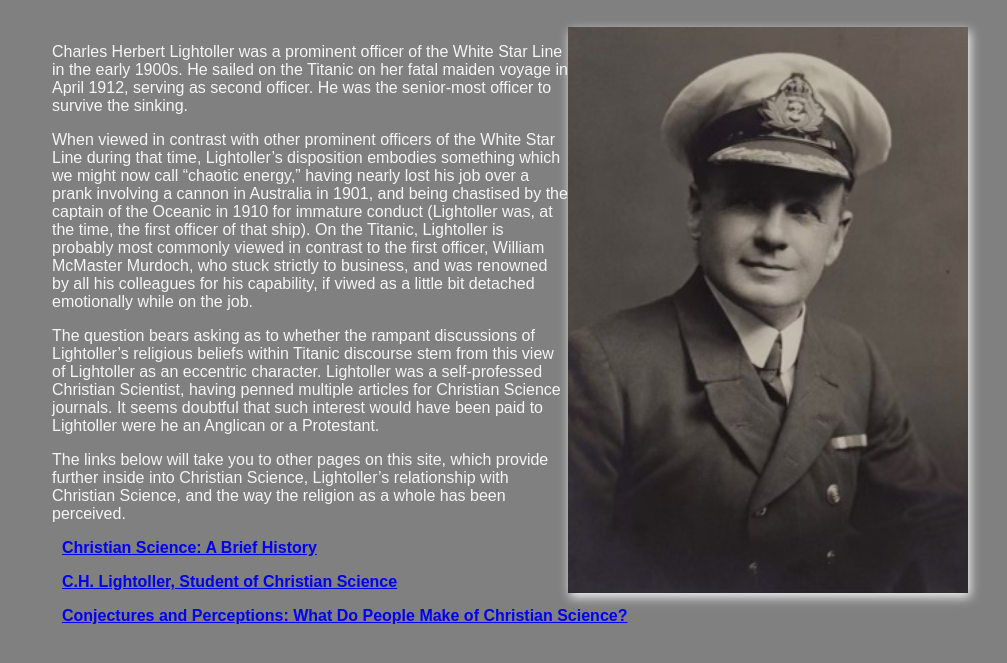
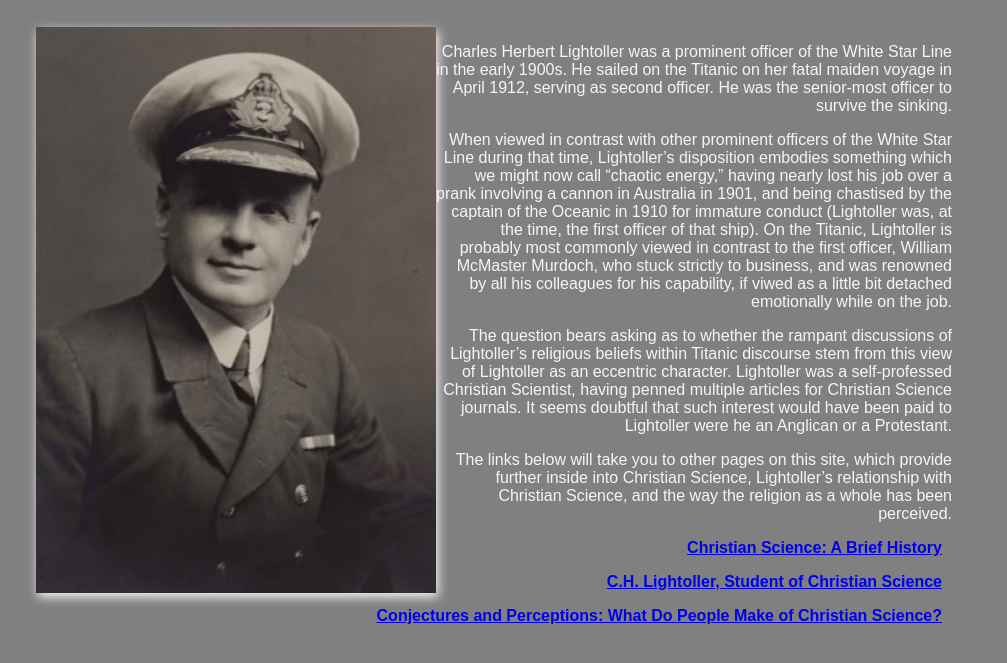
Before and after one commit to cglisko/lightoller, a plain HTML site: page index.html in a window 1280 px wide. Shown: the part 165-828 px from the top of the page, without its empty margins (20-1027 px from the left). Drawn offline with Linux system fonts and the light colour scheme; a web font is replaced by a local one.

Commit message:
Update style.css

```diff
--- a/style.css
+++ b/style.css
@@ -13,10 +13,10 @@ header {grid-column: 1/4; color: whitesmoke; margin-left: 1rem;}
 nav {grid-column: 1/3; color: whitesmoke; margin-left: 1rem;}
 main {grid-column: 1/3; margin-left: 1rem}
 p {color: whitesmoke;
-    text-align:left;
-    padding-left: 1rem;
+    text-align:right;
+    padding-right: 1rem;
     }
-.lightsimage {float: right; box-shadow: 2px 4px 10px whitesmoke;}
+.lightsimage {float: left; box-shadow: 2px 4px 10px whitesmoke;}
 .title {font-family:
     color: whitesmoke;
     font-size: 3rem;
```
